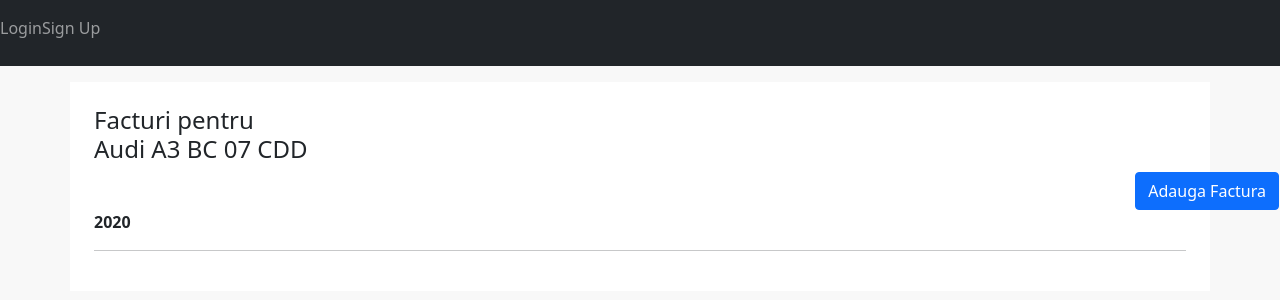
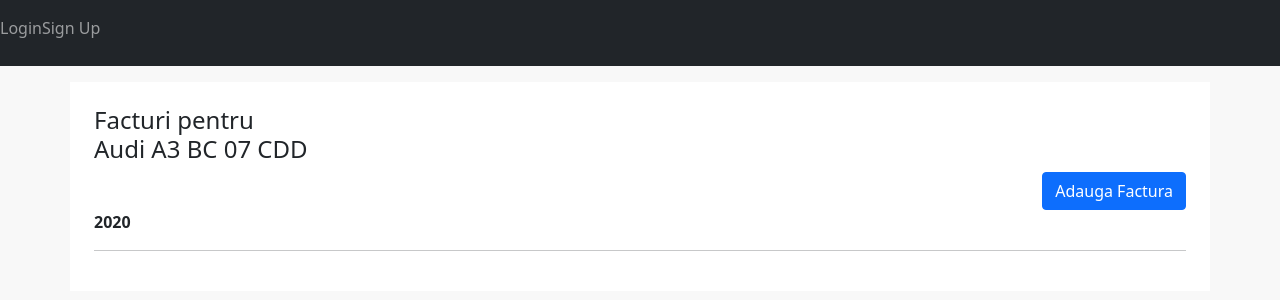
Before and after one commit to dendoesit/fleet, a React (Create React App) app: page /facturi in a window 1280 px wide. Shown: the top 300 px of the page. Built offline with nearby package versions, Linux system fonts and the light colour scheme.

Commit message:
minor changes to css

```diff
--- a/src/App.scss
+++ b/src/App.scss
@@ -151,7 +151,6 @@ form {
 .dropdown-menu {
   width: 100%;
   display: none;
-  position: absolute;
   a {
     text-decoration: none;
     color: black;
@@ -175,3 +174,7 @@ nav li {
 .navbar .container {
   background: transparent;
 }
+
+.navbar-nav .dropdown-menu {
+  position: absolute;
+}
--- a/src/components/Facturi.tsx
+++ b/src/components/Facturi.tsx
@@ -14,16 +14,12 @@ const Facturi = () => {
   const [data, setAPIData] = useState([]);
   const bills = useAppSelector((state) => state.store);
 
-  console.log("bills");
-  console.log(bills);
   useEffect(() => {
     setAPIData(bills.bills);
   }, [bills]);
 
-  console.log(data);
   const toggle = () => setModal(!modal);
   const setData = (data: any) => {
-    console.log(data);
     toggle();
     let { id, date, serviceName, serviceProvided, price } = data;
     localStorage.setItem("ID", id);
@@ -40,7 +36,7 @@ const Facturi = () => {
         Audi A3 BC 07 CDD
       </h4>
       <Row>
-        <Col sm={{ size: 3, offset: 10 }}>
+        <Col>
           <Button color="primary" onClick={toggle}>
             Adauga Factura
           </Button>
```
